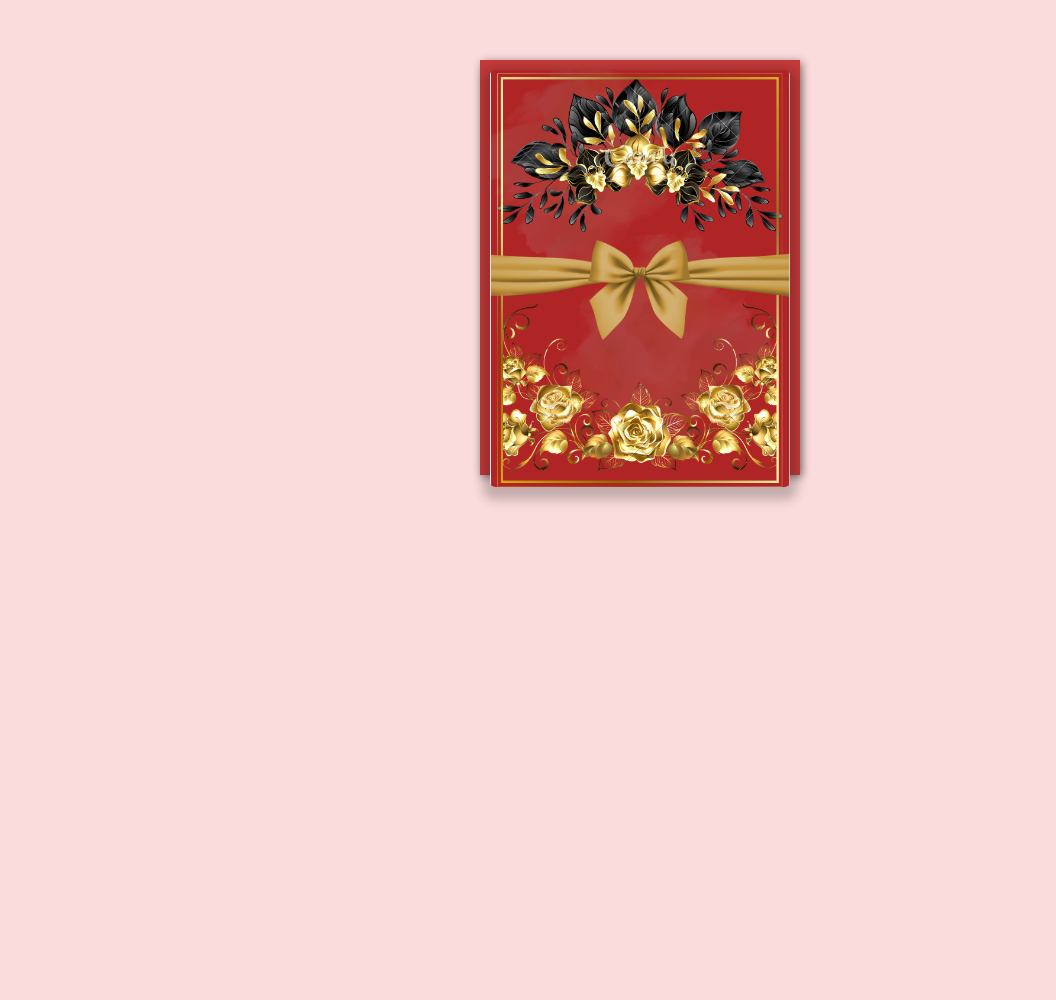
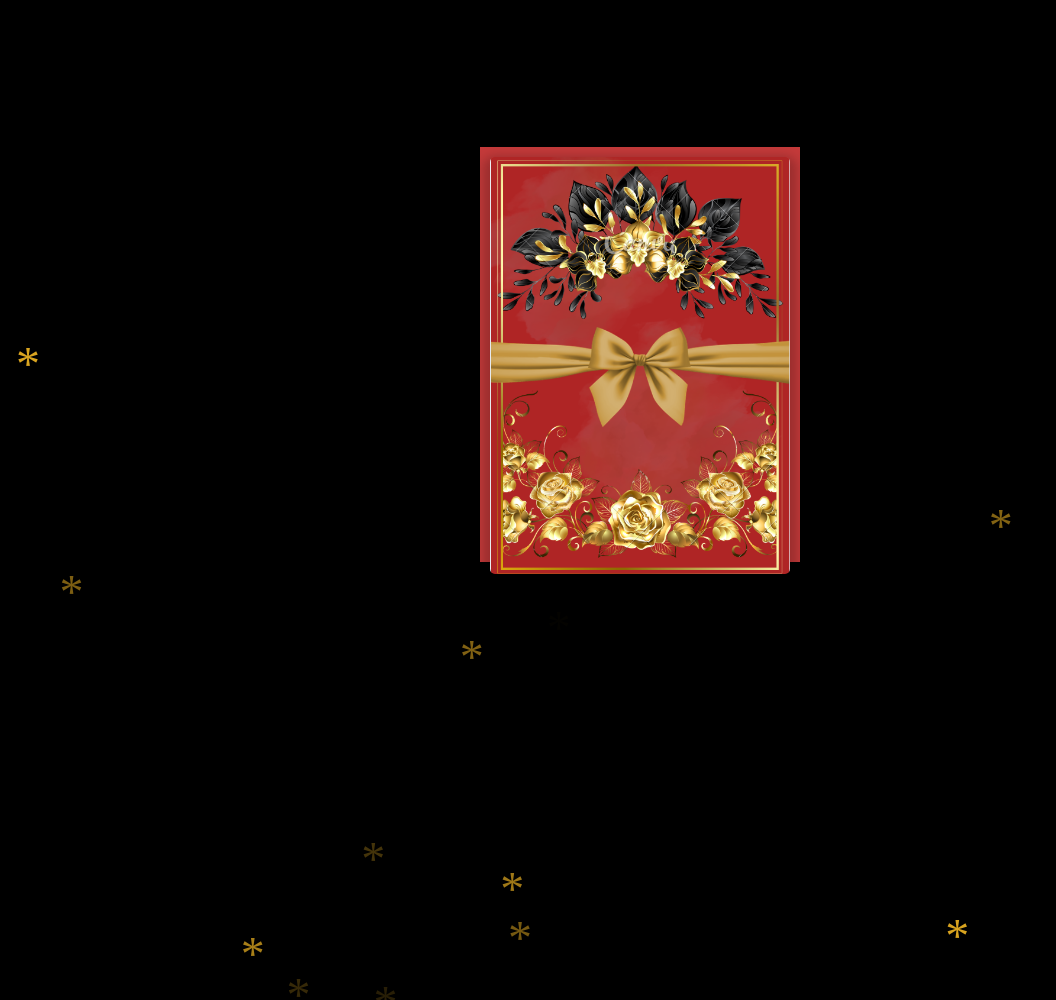
Before and after one commit to VinayaRajput16/Greeting-card, a plain HTML site: page index.html in a window 1280 px wide. Shown: the top 1000 px of the page, without its empty margins (0-1056 px from the left). Before the commit the page ends 800 px from the top, so only its background shows below. Drawn offline with Linux system fonts and the light colour scheme.

Commit message:
falling stars

```diff
--- a/index.html
+++ b/index.html
@@ -7,6 +7,7 @@
     <title>Animated Greeting Card</title>
 </head>
 <body>
+    <div class="snowflake"></div>
     <div class="birthday-card">
         <!-- Inner Left Page (With Bear and Balloons) -->
         <div class="cover-inner">
--- a/scripts.js
+++ b/scripts.js
@@ -20,3 +20,24 @@ birthdayCard.addEventListener("mouseleave", function () {
     mySound.pause();
     mySound.currentTime = 0; // Reset to the beginning
 });
+
+const container = document.querySelector('body');
+const snowflake = document.querySelector('.snowflake');
+
+function appendSnowflake() {
+    const newSnowflake = snowflake.cloneNode(true);
+
+    // Each snowflake looks and behaves a little different:
+    newSnowflake.style.paddingLeft = Math.random() * 10 + 'px';
+    newSnowflake.style.animationDuration =
+        Math.random() * 5 + 3 + 's';
+    newSnowflake.style.opacity = Math.random() * 1;
+
+    container.append(newSnowflake);
+}
+
+const interval = setInterval(appendSnowflake, 50);
+
+setTimeout(() => {
+    clearInterval(interval);
+}, 2000);
--- a/styles.css
+++ b/styles.css
@@ -1,8 +1,31 @@
 
 body {
-    background: #fbdcdc;
+    background: #000000;
     height: 100%;
     margin: 0;
+    overflow: hidden; /* Hide overflowing glitters */
+}
+
+.snowflake {
+    display: inline-block;
+    color: goldenrod;
+    font-size: 3rem;
+    padding: 1rem;
+    animation: falling 2s linear forwards infinite;
+    transform: translateY(-20vh);
+}
+
+.snowflake::before {
+    content: '*';
+}
+
+@keyframes falling {
+    from {
+        transform: translateY(-20vh);
+    }
+    to {
+        transform: translateY(100vh);
+    }
 }
 
 .birthday-card {
@@ -16,6 +39,7 @@ body {
     background-position: center;
     background-repeat: no-repeat;
     background-size: cover;
+
 }
 
 .birthday-card .text {
```
